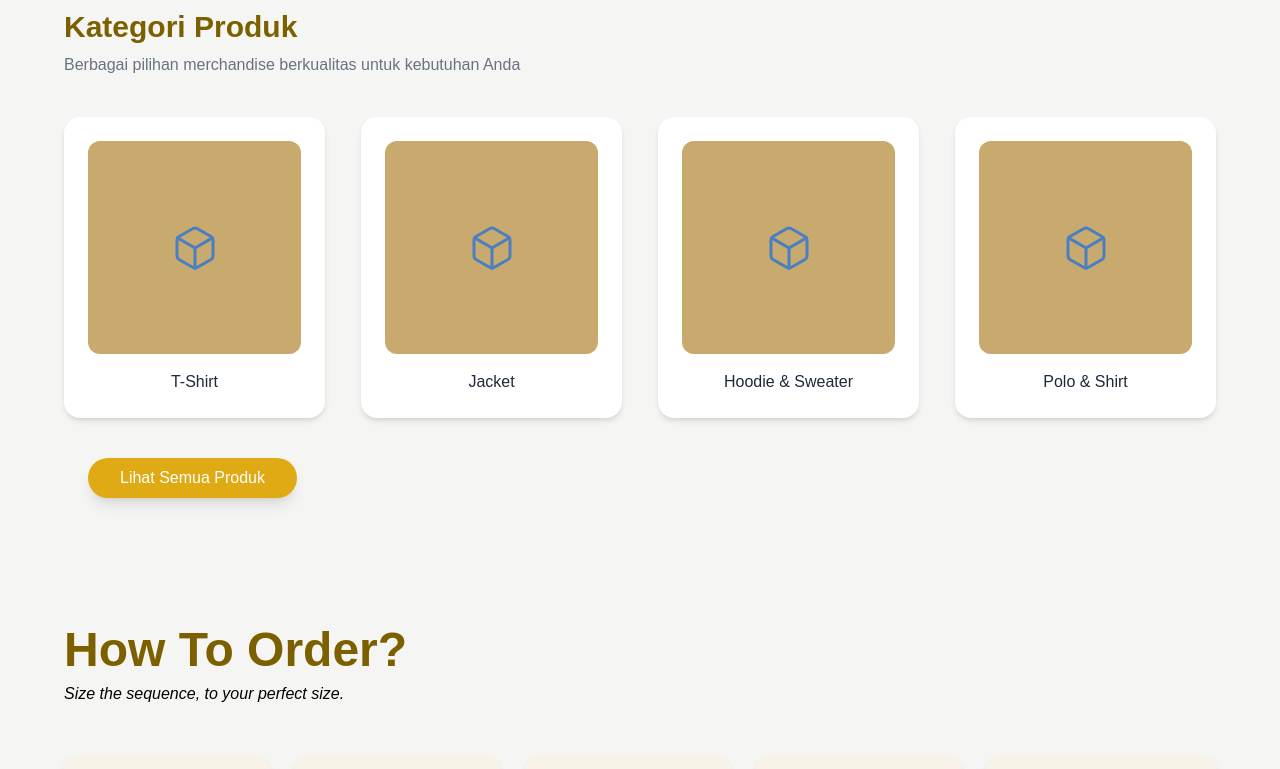
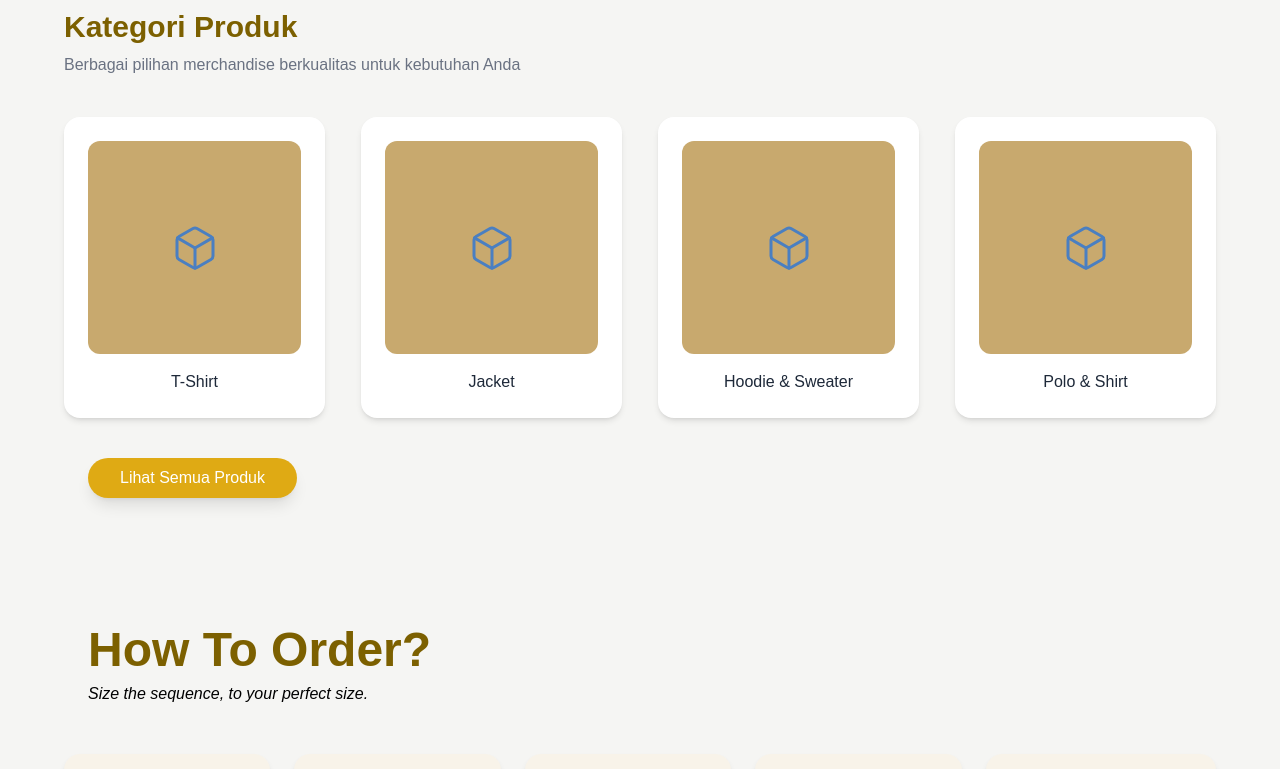
Before and after one commit to faisalganteng1265/ujicoba-esize, a Next.js app: page / in a window 1280 px wide. Shown: the part 2000-2769 px from the top of the page. Built offline with nearby package versions, Linux system fonts and the light colour scheme.

Commit message:
feat: add scroll-triggered animation components and apply them to the landing page

```diff
--- /dev/null
+++ b/src/app/components/FadeInLeft.tsx
@@ -0,0 +1,35 @@
+"use client";
+import { useEffect, useRef, useState } from "react";
+
+export default function FadeInLeft({
+  children,
+  className = "",
+}: {
+  children: React.ReactNode;
+  className?: string;
+}) {
+  const ref = useRef<HTMLDivElement>(null);
+  const [inView, setInView] = useState(false);
+
+  useEffect(() => {
+    const observer = new IntersectionObserver(
+      ([entry]) => {
+        setInView(entry.isIntersecting);
+      },
+      { threshold: 0.15 }
+    );
+    if (ref.current) observer.observe(ref.current);
+    return () => observer.disconnect();
+  }, []);
+
+  return (
+    <div
+      ref={ref}
+      className={`transition-all duration-700 ease-out ${
+        inView ? "opacity-100 translate-x-0" : "opacity-0 -translate-x-16"
+      } ${className}`}
+    >
+      {children}
+    </div>
+  );
+}
--- /dev/null
+++ b/src/app/components/FadeInRight.tsx
@@ -0,0 +1,35 @@
+"use client";
+import { useEffect, useRef, useState } from "react";
+
+export default function FadeInRight({
+  children,
+  className = "",
+}: {
+  children: React.ReactNode;
+  className?: string;
+}) {
+  const ref = useRef<HTMLDivElement>(null);
+  const [inView, setInView] = useState(false);
+
+  useEffect(() => {
+    const observer = new IntersectionObserver(
+      ([entry]) => {
+        setInView(entry.isIntersecting);
+      },
+      { threshold: 0.15 }
+    );
+    if (ref.current) observer.observe(ref.current);
+    return () => observer.disconnect();
+  }, []);
+
+  return (
+    <div
+      ref={ref}
+      className={`transition-all duration-700 ease-out ${
+        inView ? "opacity-100 translate-x-0" : "opacity-0 translate-x-16"
+      } ${className}`}
+    >
+      {children}
+    </div>
+  );
+}
--- /dev/null
+++ b/src/app/components/FadeInUp.tsx
@@ -0,0 +1,35 @@
+"use client";
+import { useEffect, useRef, useState } from "react";
+
+export default function FadeInUp({
+  children,
+  className = "",
+}: {
+  children: React.ReactNode;
+  className?: string;
+}) {
+  const ref = useRef<HTMLDivElement>(null);
+  const [inView, setInView] = useState(false);
+
+  useEffect(() => {
+    const observer = new IntersectionObserver(
+      ([entry]) => {
+        setInView(entry.isIntersecting);
+      },
+      { threshold: 0.15 }
+    );
+    if (ref.current) observer.observe(ref.current);
+    return () => observer.disconnect();
+  }, []);
+
+  return (
+    <div
+      ref={ref}
+      className={`transition-all duration-700 ease-out ${
+        inView ? "opacity-100 translate-y-0" : "opacity-0 translate-y-10"
+      } ${className}`}
+    >
+      {children}
+    </div>
+  );
+}
--- /dev/null
+++ b/src/app/components/SpinIn.tsx
@@ -0,0 +1,41 @@
+"use client";
+import { useEffect, useRef } from "react";
+
+export default function SpinIn({
+  children,
+  className = "",
+}: {
+  children: React.ReactNode;
+  className?: string;
+}) {
+  const ref = useRef<HTMLDivElement>(null);
+
+  useEffect(() => {
+    const el = ref.current;
+    if (!el) return;
+
+    const observer = new IntersectionObserver(
+      ([entry]) => {
+        if (entry.isIntersecting) {
+          el.classList.remove("animate-spin-in");
+          void el.offsetHeight; // force reflow to restart animation
+          el.classList.add("animate-spin-in");
+          el.style.opacity = "1";
+        } else {
+          el.classList.remove("animate-spin-in");
+          el.style.opacity = "0";
+        }
+      },
+      { threshold: 0.15 }
+    );
+
+    observer.observe(el);
+    return () => observer.disconnect();
+  }, []);
+
+  return (
+    <div ref={ref} style={{ opacity: 0 }} className={className}>
+      {children}
+    </div>
+  );
+}
--- a/src/app/globals.css
+++ b/src/app/globals.css
@@ -23,3 +23,12 @@ body {
   color: var(--foreground);
   font-family: Arial, Helvetica, sans-serif;
 }
+
+@keyframes spin-in {
+  0% { transform: rotate(0deg); opacity: 0; }
+  100% { transform: rotate(360deg); opacity: 1; }
+}
+
+.animate-spin-in {
+  animation: spin-in 0.8s ease-out forwards;
+}
--- a/src/app/page.tsx
+++ b/src/app/page.tsx
@@ -1,4 +1,8 @@
 import Image from "next/image";
+import FadeInLeft from "./components/FadeInLeft";
+import FadeInRight from "./components/FadeInRight";
+import SpinIn from "./components/SpinIn";
+import FadeInUp from "./components/FadeInUp";
 
 export default function Home() {
   return (
@@ -38,7 +42,7 @@ export default function Home() {
       <section className="bg-[#f5f5f3] py-20">
         <div className="w-full flex flex-col md:flex-row items-center gap-16 px-16 2xl:px-80">
           {/* Left */}
-          <div className="flex-1">
+          <FadeInLeft className="flex-1">
             <h2 className="text-5xl font-bold mb-3">
               <span className="text-[#9F7A04]">About</span>{" "}
               <span className="text-[#7C6000]">Esize</span>
@@ -57,30 +61,38 @@ export default function Home() {
             <button className="px-6 py-2 rounded-full bg-[#DFAA14] text-white font-light hover:bg-[#7a6210] transition-colors">
               Selengkapnya →
             </button>
-          </div>
+          </FadeInLeft>
 
           {/* Right - 2x2 Image Grid */}
           <div className="grid grid-cols-2 gap-2 w-[420px]">
+            <FadeInLeft>
               <div className="rounded-tl-2xl rounded-br-2xl bg-[#4a7fc1] aspect-square relative p-3">
                 <div className="relative w-full h-full rounded-tl-xl rounded-br-xl overflow-hidden">
                   <Image src="/ataskanan.png" alt="Produk 1" fill className="object-cover" />
                 </div>
               </div>
+            </FadeInLeft>
+            <FadeInRight>
               <div className="rounded-tr-2xl rounded-bl-2xl bg-[#c0553a] aspect-square relative p-3">
                 <div className="relative w-full h-full rounded-tr-xl rounded-bl-xl overflow-hidden">
                   <Image src="/ataskiri.png" alt="Produk 2" fill className="object-cover" />
                 </div>
               </div>
+            </FadeInRight>
+            <FadeInLeft>
               <div className="rounded-tr-2xl rounded-bl-2xl bg-[#7C6000] aspect-square relative p-3">
                 <div className="relative w-full h-full rounded-tr-xl rounded-bl-xl overflow-hidden">
                   <Image src="/bawahkiri.png" alt="Produk 3" fill className="object-cover" />
                 </div>
               </div>
+            </FadeInLeft>
+            <FadeInRight>
               <div className="rounded-tl-2xl rounded-br-2xl bg-[#4a7fc1] aspect-square relative p-3">
                 <div className="relative w-full h-full rounded-tl-xl rounded-br-xl overflow-hidden">
                   <Image src="/bawahkanan.png" alt="Produk 4" fill className="object-cover" />
                 </div>
               </div>
+            </FadeInRight>
           </div>
         </div>
       </section>
@@ -90,8 +102,12 @@ export default function Home() {
         {/* Logo Top */}
         <div className="flex justify-center mb-4">
           <div className="flex items-center gap-1">
+            <SpinIn>
               <Image src="/Rectangle 17.png" alt="logo" width={80} height={80} className="rotate-180" />
+            </SpinIn>
+            <SpinIn>
               <Image src="/Rectangle 19.png" alt="logo" width={80} height={80} className="rotate-180" />
+            </SpinIn>
           </div>
         </div>
 
@@ -105,7 +121,8 @@ export default function Home() {
             { value: "20.000+", label: "Customer" },
             { value: "20.000+", label: "Customer" },
           ].map((stat, i) => (
-            <div key={i} className="relative px-10 py-6">
+            <FadeInUp key={i}>
+              <div className="relative px-10 py-6">
                 {/* Top-right corner */}
                 <span className="absolute top-0 right-0 w-12 h-12 border-t-6 border-r-6 border-[#fae8e4]" />
                 {/* Bottom-left corner */}
@@ -113,13 +130,16 @@ export default function Home() {
                 <p className="text-3xl font-bold text-[#927615]">{stat.value}</p>
                 <p className="text-gray-600 text-center font-light">{stat.label}</p>
               </div>
+            </FadeInUp>
           ))}
         </div>
 
         {/* Banner */}
+        <FadeInUp>
           <div className="bg-[#d4795e] py-3 text-center mb-12 mx-48">
             <p className="text-white text-3xl font-bold">Pengiriman Dalam Negeri dan Luar Negeri</p>
           </div>
+        </FadeInUp>
 
         {/* Divider */}
         <hr className="border-t-2 border-[#c0553a] mb-4 mx-32" />
@@ -127,19 +147,26 @@ export default function Home() {
         {/* Logo Bottom */}
         <div className="flex justify-center">
           <div className="flex items-center gap-1">
+            <SpinIn>
               <Image src="/Rectangle 19.png" alt="logo" width={80} height={80} />
+            </SpinIn>
+            <SpinIn>
               <Image src="/Rectangle 17.png" alt="logo" width={80} height={80} />
+            </SpinIn>
           </div>
         </div>
       </section>
       {/* Kategori Produk Section */}
       <section className="bg-[#f5f5f3] py-16 px-16 2xl:px-80">
+        <FadeInUp>
           <h2 className="text-3xl font-bold text-[#7C6000] mb-2">Kategori Produk</h2>
           <p className="text-gray-500 font-light mb-10">Berbagai pilihan merchandise berkualitas untuk kebutuhan Anda</p>
+        </FadeInUp>
 
         <div className="grid grid-cols-4 gap-9 mb-10">
           {["T-Shirt", "Jacket", "Hoodie & Sweater", "Polo & Shirt"].map((name) => (
-            <div key={name} className="bg-white rounded-2xl shadow-md p-6">
+            <FadeInUp key={name}>
+              <div className="bg-white rounded-2xl shadow-md p-6">
                 <div className="bg-[#c8a96e] rounded-xl flex items-center justify-center aspect-square mb-4">
                   <svg xmlns="http://www.w3.org/2000/svg" width="48" height="48" viewBox="0 0 24 24" fill="none" stroke="#4a7fc1" strokeWidth="1.5" strokeLinecap="round" strokeLinejoin="round">
                     <path d="M21 16V8a2 2 0 0 0-1-1.73l-7-4a2 2 0 0 0-2 0l-7 4A2 2 0 0 0 3 8v8a2 2 0 0 0 1 1.73l7 4a2 2 0 0 0 2 0l7-4A2 2 0 0 0 21 16z" />
@@ -149,18 +176,23 @@ export default function Home() {
                 </div>
                 <p className="text-center text-gray-800 font-light">{name}</p>
               </div>
+            </FadeInUp>
           ))}
         </div>
 
+        <FadeInUp>
           <button className="px-8 py-2 rounded-full bg-[#DFAA14] text-white font-light hover:bg-[#c49510] transition-colors mx-6 shadow-lg">
             Lihat Semua Produk
           </button>
+        </FadeInUp>
       </section>
 
       {/* How To Order Section */}
       <section className="bg-[#f5f5f3] py-16 px-16 2xl:px-80">
-        <h2 className="text-5xl font-semibold text-[#7C6000] mb-2">How To Order?</h2>
-        <p className="text-black italic font-light mb-12">Size the sequence, to your perfect size.</p>
+        <FadeInUp>
+          <h2 className="text-5xl font-semibold text-[#7C6000] mb-2 mx-6">How To Order?</h2>
+          <p className="text-black italic font-light mb-12 mx-6">Size the sequence, to your perfect size.</p>
+        </FadeInUp>
 
         <div className="flex items-stretch mb-12">
           {[
@@ -170,7 +202,7 @@ export default function Home() {
             { num: "04", title: "Konsultasi Produk & Harga", desc: "Proses produksi akan dimulai setelah pembayaran berhasil" },
             { num: "05", title: "Pengiriman dan Pelunasan", desc: "Admin Esize akan mengirimkan anda ke alamat pengiriman" },
           ].map((step, i) => (
-            <div key={step.num} className="flex items-start flex-1">
+            <FadeInUp key={step.num} className="flex items-start flex-1">
               <div className="flex-1 h-full bg-[#F8F3E9] rounded-2xl shadow-md overflow-hidden flex flex-col relative">
                 <div className="flex-1 flex flex-col">
                   <div className="relative bg-[#e8e8e8] rounded-xl mx-4 mt-4 mb-4">
@@ -195,15 +227,15 @@ export default function Home() {
                 {i < 4 && <div className="absolute top-[76px] right-0 w-4 border-t border-gray-300" />}
               </div>
               {i < 4 && <div className="w-6 flex-shrink-0 border-t border-gray-300 mt-[76px]" />}
-            </div>
+            </FadeInUp>
           ))}
         </div>
 
-        <div className="flex justify-center">
+        <FadeInUp className="flex justify-center">
           <button className="px-4 py-3 rounded-full bg-[#DFAA14] text-white font-light hover:bg-[#c49510] transition-colors shadow-lg">
             Pesan Sekarang
           </button>
-        </div>
+        </FadeInUp>
       </section>
     </main>
   );
```
Lines whose indentation alone changed are shown as unchanged.
